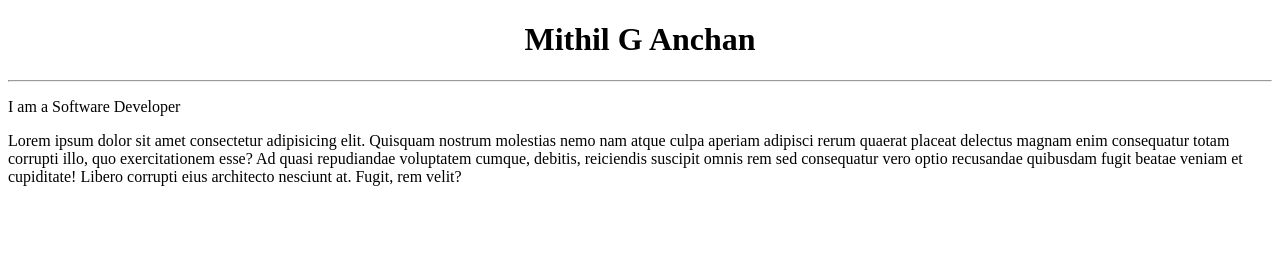
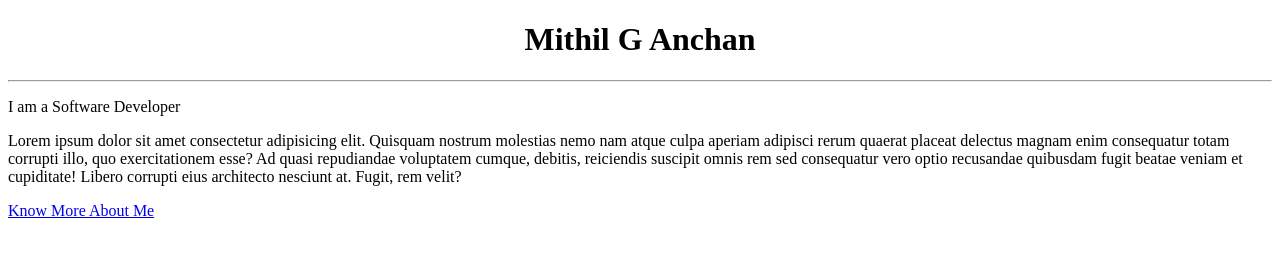
Before and after one commit to mithil25/My_Portfolio, a plain HTML site: page index.html in a window 1280 px wide. Drawn offline with Linux system fonts and the light colour scheme.

Commit message:
Updated index.html with About link

```diff
--- a/index.html
+++ b/index.html
@@ -14,5 +14,6 @@
         Lorem ipsum dolor sit amet consectetur adipisicing elit. Quisquam nostrum molestias nemo nam atque culpa aperiam adipisci rerum quaerat placeat delectus magnam enim consequatur totam corrupti illo, quo exercitationem esse?
         Ad quasi repudiandae voluptatem cumque, debitis, reiciendis suscipit omnis rem sed consequatur vero optio recusandae quibusdam fugit beatae veniam et cupiditate! Libero corrupti eius architecto nesciunt at. Fugit, rem velit?
     </p>
+    <a href="./about.html">Know More About Me</a>
 </body>
 </html>
```
